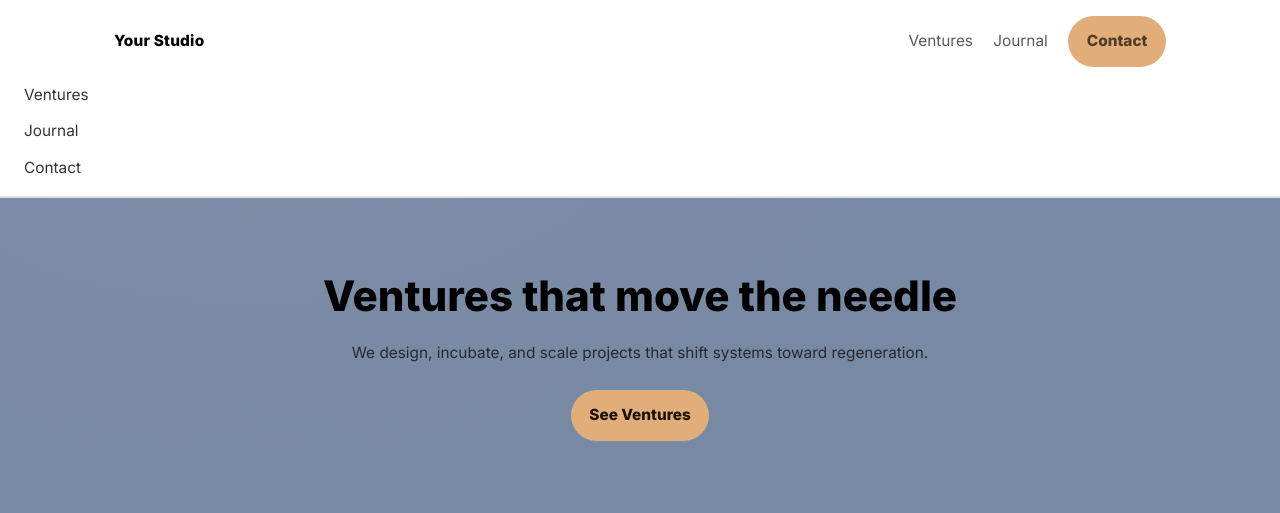
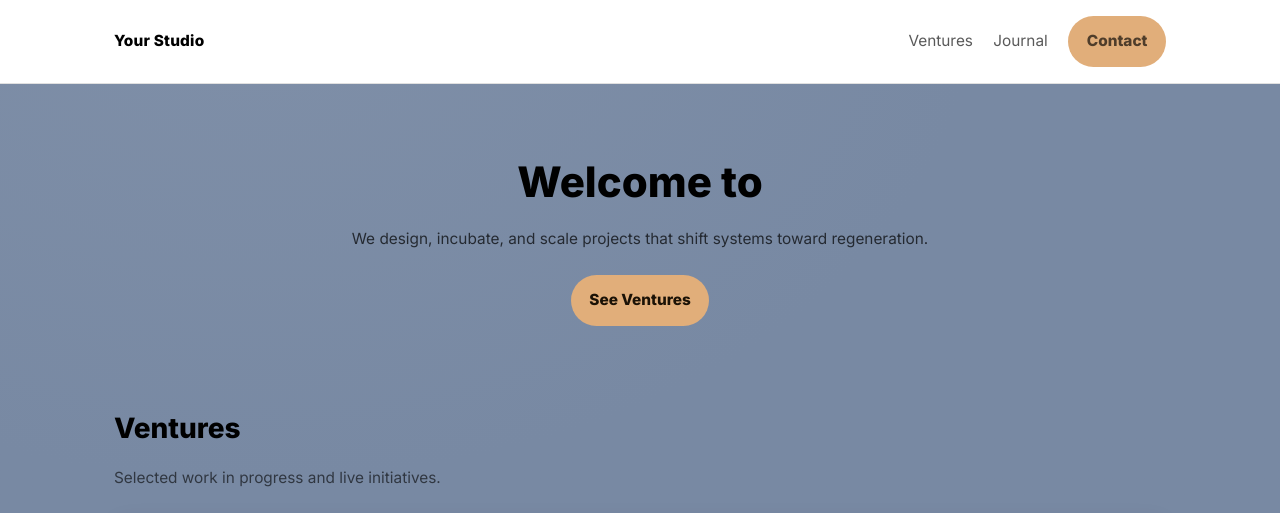
Before and after one commit to mciaglo/Website, a plain HTML site: page index.html in a window 1280 px wide. Shown: the top 513 px of the page. Drawn offline with Linux system fonts and the light colour scheme.

Commit message:
New menu

```diff
--- a/index.html
+++ b/index.html
@@ -20,16 +20,11 @@
         <button class="nav-toggle" aria-expanded="false" aria-controls="mobile-nav" aria-label="Open menu">☰</button>
       </nav>
     </div>
-    <nav id="mobile-nav" class="mobile-nav" hidden>
-      <a href="#ventures">Ventures</a>
-      <a href="#journal">Journal</a>
-      <a href="#contact">Contact</a>
-    </nav>
   </header>
 
   <!-- Hero (studio-calm spacing) -->
   <section class="hero container">
-    <h1>Ventures that move the needle</h1>
+    <h1>Welcome to </h1>
     <p class="muted">We design, incubate, and scale projects that shift systems toward regeneration.</p>
     <a class="btn" href="#ventures">See Ventures</a>
   </section>
@@ -52,12 +47,12 @@
       </article>
 
       <article class="card">
-        <img src="https://picsum.photos/960/640?2" alt="Project Two preview">
         <div class="card-body">
           <h3>Project Two</h3>
           <p>What’s the system problem? What intervention are you testing? What changed? Summarize clearly and concisely.</p>
           <a class="link" href="#">Explore the venture →</a>
         </div>
+        <img src="https://picsum.photos/960/640?2" alt="Project Two preview">
       </article>
 
       <article class="card">
```
